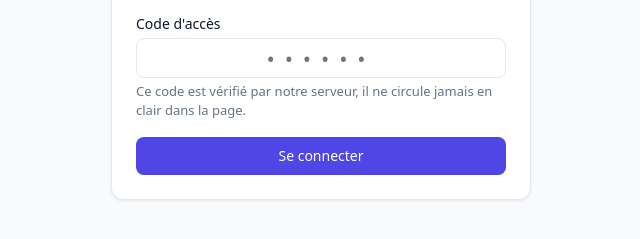
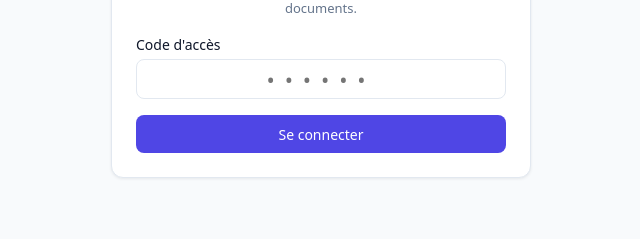
Before and after one commit to nkg60/qr-doc-share, a website: page public/index.html in a window 1280 px wide. Shown: the part 375-614 px from the top of the page, without its empty margins (319-959 px from the left). Drawn offline with Linux system fonts and the light colour scheme.

Commit message:
Connexion : allègement du texte d'aide sous le champ code
Co-Authored-By: Claude Fable 5 <noreply@anthropic.com>

```diff
--- a/public/index.html
+++ b/public/index.html
@@ -22,7 +22,7 @@
           <input type="text" id="champ-code" class="champ-code" inputmode="numeric"
                  pattern="[0-9]{6}" maxlength="6" placeholder="••••••"
                  autocomplete="one-time-code" required>
-          <p class="aide">Ce code est vérifié par notre serveur, il ne circule jamais en clair dans la page.</p>
+          <p class="aide"></p>
         </div>
         <button type="submit" id="btn-code" class="btn btn-primaire btn-large">Se connecter</button>
       </form>
```
